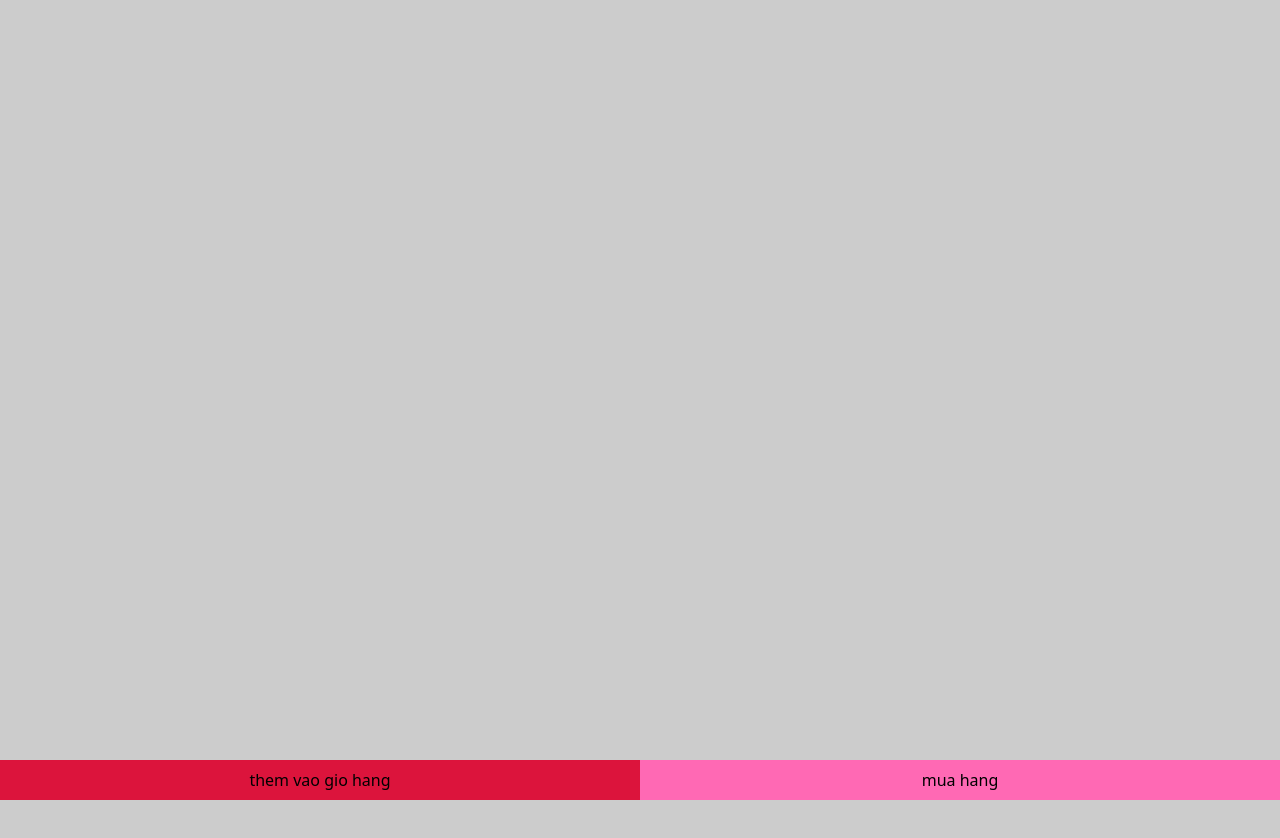
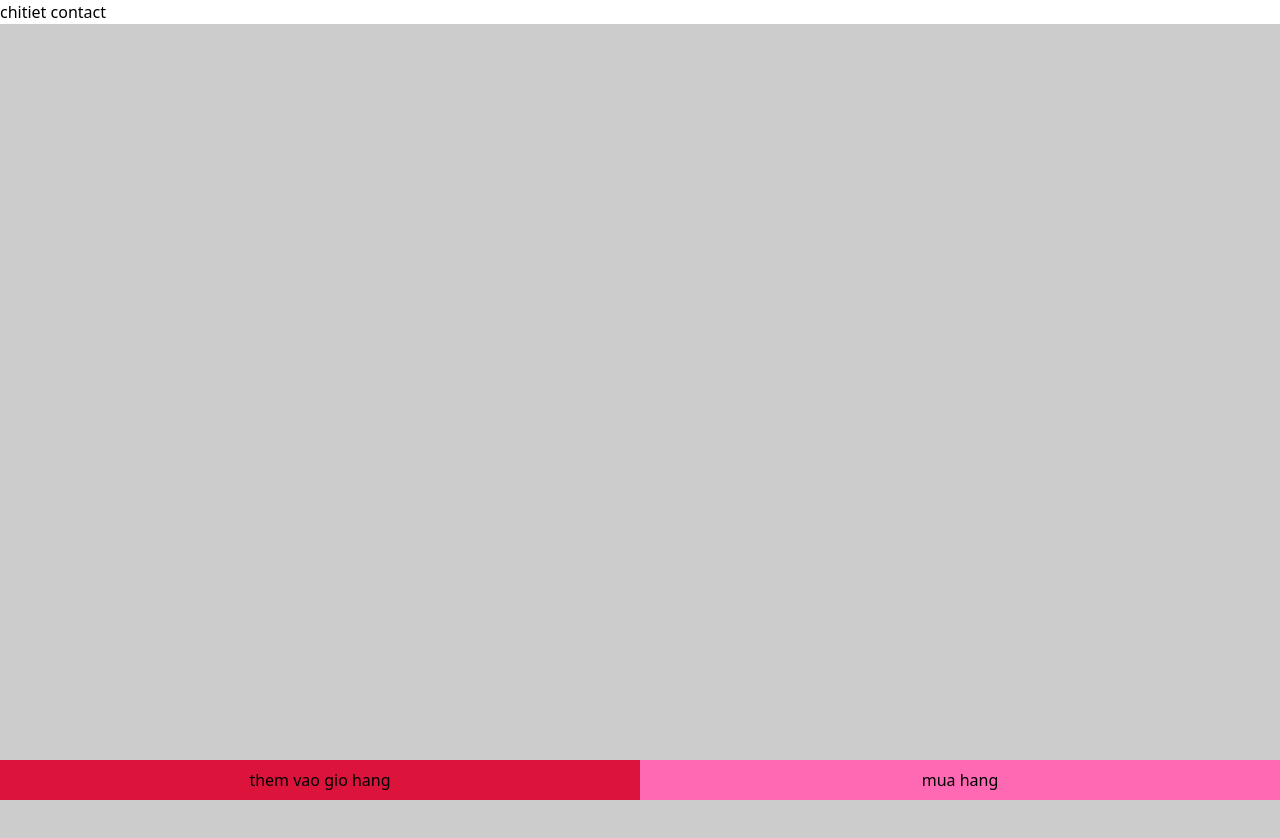
Before and after one commit to MinhTuan117/template_da, a website: page index.html in a window 1280 px wide. Shown: the top 838 px of the page. Drawn offline with Linux system fonts and the light colour scheme.

Commit message:
edit html

```diff
--- a/src/index.html
+++ b/index.html
@@ -10,6 +10,8 @@
 
 <body>
   <div class="content">
+    <a href="./src/detail.html">chitiet</a>
+    <a href="./src/contact.html">contact</a>
     <div class="box">
       <div class="card">
         <div class="card-01">
```
